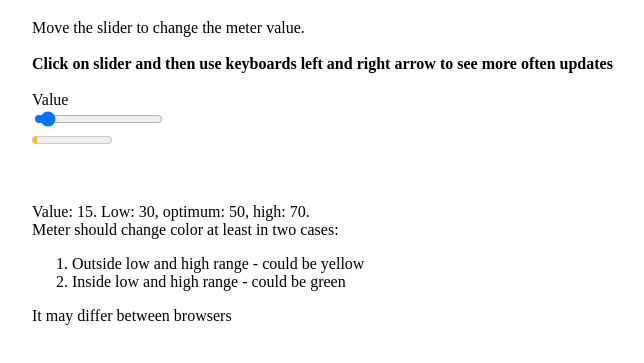
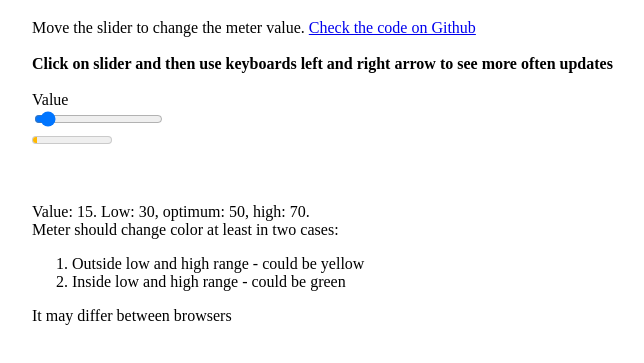
Before and after one commit to radek-anuszewski/meter-demo, a plain HTML site: page index.html in a window 1280 px wide. Shown: the part 101-464 px from the top of the page, without its empty margins (8-652 px from the left). Drawn offline with Linux system fonts and the light colour scheme.

Commit message:
Update index.html

```diff
--- a/index.html
+++ b/index.html
@@ -19,7 +19,7 @@
 <main>
   <h1>Meter demo</h1>
   <article>
-		Move the slider to change the meter value.
+		Move the slider to change the meter value. <a href="https://github.com/radek-anuszewski/meter-demo" rel="noreferrer noopener">Check the code on Github</a>
 		<br>
 		<br>
 		<strong>Click on slider and then use keyboards left and right arrow to see more often updates</strong>
```
